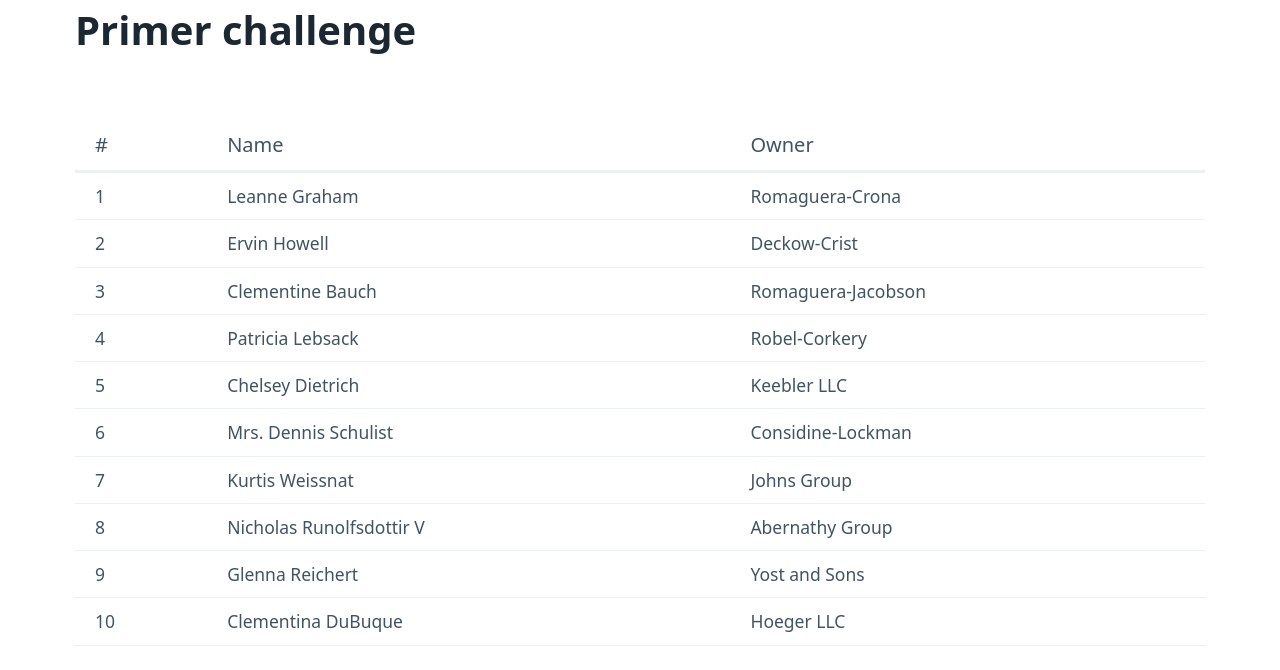
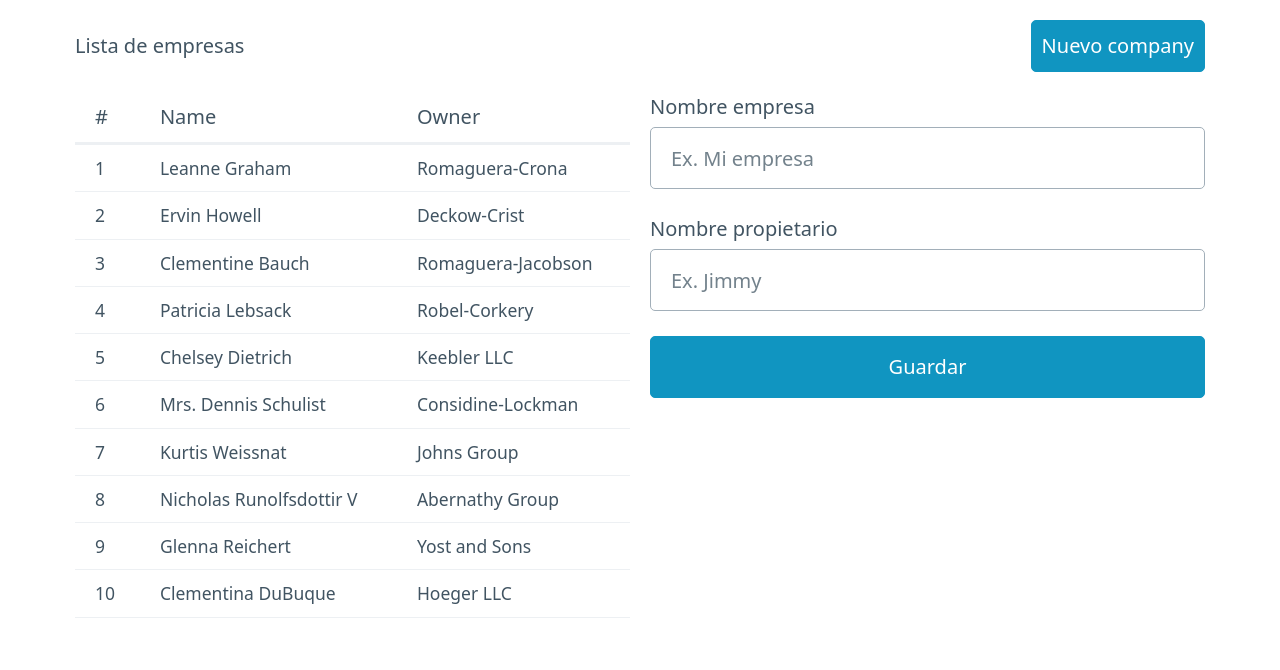
Before and after one commit to victorvzn/bootcamp-especialista-vue3, a Vue app: page / in a window 1280 px wide. Shown: the top 670 px of the page. Built offline with nearby package versions, Linux system fonts and the light colour scheme.

Commit message:
creando un formulario que permita crear una nueva empresa en el listado de empresas

```diff
--- a/src/App.vue
+++ b/src/App.vue
@@ -1,11 +1,57 @@
 <script setup>
+  import { ref } from 'vue'
+
   import empresas from './empresas.json'
+
+  const DEFAULT_FORM_DATA = {
+    id: null,
+    name: '',
+    owner: ''
+  }
+
+  const enterprises = ref(empresas)
+  const formData = ref(DEFAULT_FORM_DATA)
+
+  const onSubmit = () => {
+    const { id, name, owner } = formData.value
+
+    const newId = crypto.randomUUID()
+    const newEnterprise = {
+      id: newId,
+      name,
+      owner
+    }
+
+    enterprises.value = [
+      ...enterprises.value,
+      newEnterprise
+    ]
+
+    console.log('guardando data....', newEnterprise)
+
+    formData.value = {
+      id: null,
+      name: '',
+      owner: ''
+    }
+  }
 </script>
 
 <template>
   <div class="container">
-    <h1>Primer challenge</h1>
+    <nav>
+      <ul>
+        <li>Lista de empresas</li>
+      </ul>
+      <ul>
+        <li>
+          <button role="button">Nuevo company</button>
+        </li>
+      </ul>
+    </nav>
 
+    <div class="grid">
+      <div>
         <table>
         <thead>
           <tr>
@@ -15,7 +61,7 @@
           </tr>
         </thead>
         <tbody>
-        <tr v-for="empresa in empresas" :key="empresa.id">
+          <tr v-for="empresa in enterprises" :key="empresa.id">
             <td>{{ empresa.id }}</td>
             <td>{{ empresa.name }}</td>
             <td>{{ empresa.owner }}</td>
@@ -23,6 +69,32 @@
         </tbody>
         </table>
       </div>
+      <div>
+        <!-- {{ formData }} -->
+        <form @submit.prevent="onSubmit">
+          <label>
+            Nombre empresa
+            <input
+              type="text"
+              placeholder="Ex. Mi empresa"
+              required
+              v-model="formData.name"
+            />
+          </label>
+          <label>
+            Nombre propietario
+            <input
+              type="text"
+              placeholder="Ex. Jimmy"
+              required
+              v-model="formData.owner"
+            />
+          </label>
+          <button type="submit">Guardar</button>
+        </form>
+      </div>
+    </div>
+  </div>
 </template>
 
 <style scoped>
```
Also changed, not shown: 1 other file (tests, documents, lock files or other folders). Lines whose indentation alone changed are shown as unchanged.
